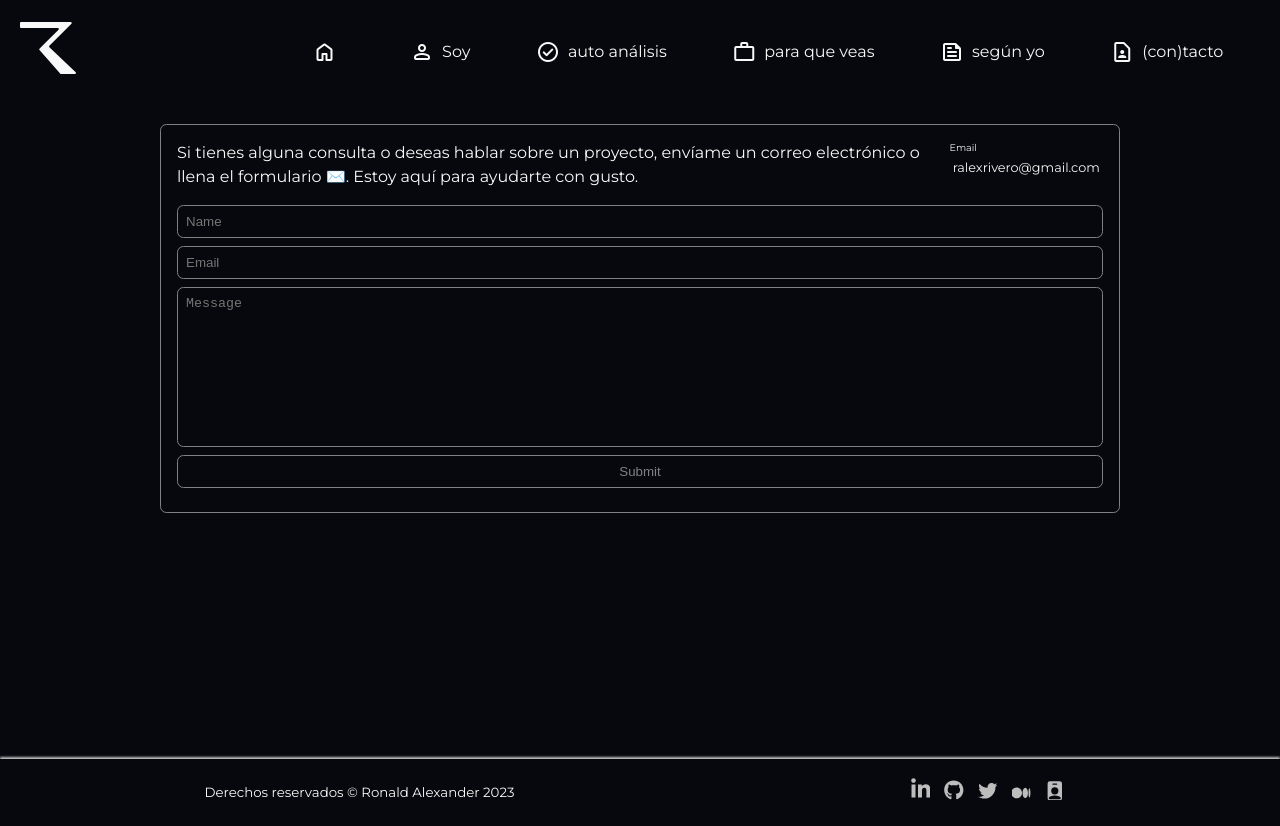
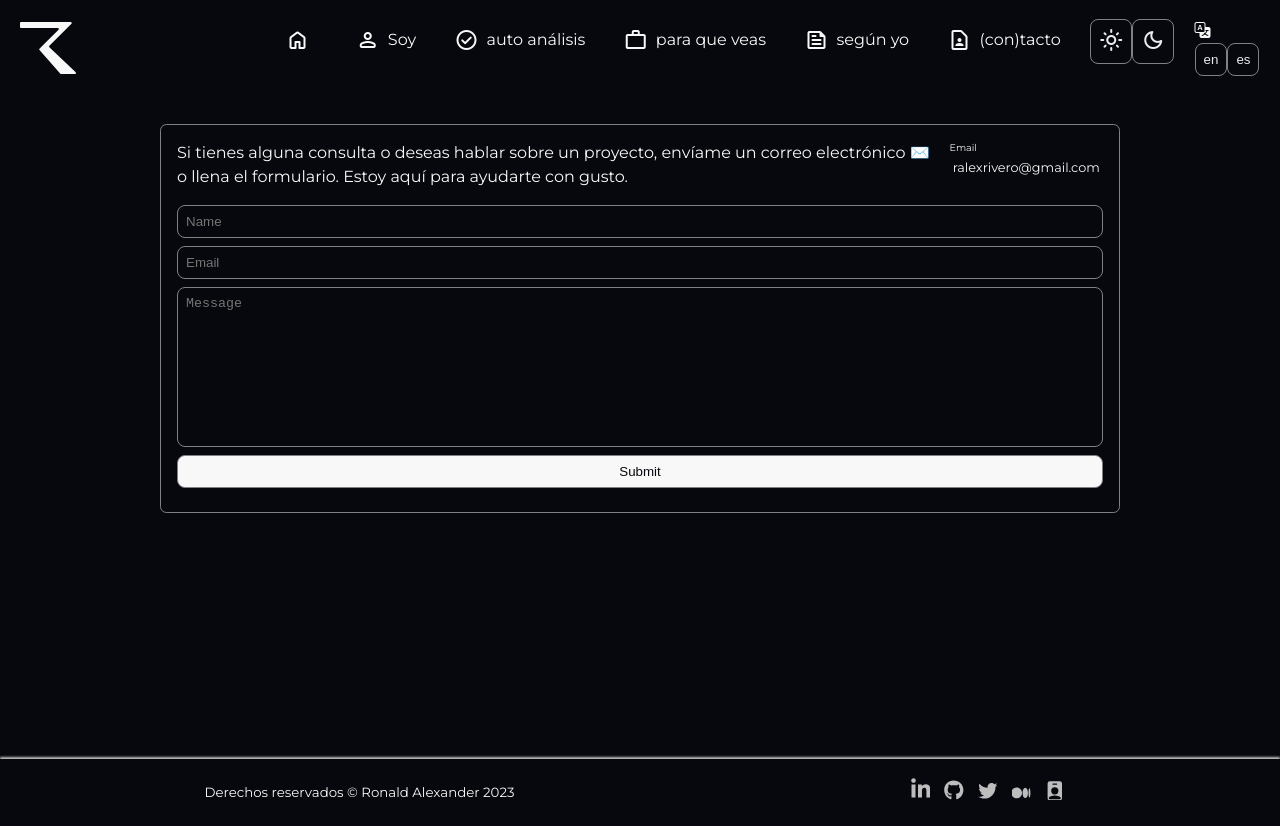
Before and after one commit to ralexrivero/ralex, a React (Vite) app: page /contact in a window 1280 px wide. Built offline with nearby package versions, Linux system fonts and the light colour scheme.

Commit message:
fix button experience and prepare the header for theme and lang

```diff
--- a/src/App.css
+++ b/src/App.css
@@ -33,6 +33,7 @@ ul {
 a {
   text-decoration: none;
 }
+
 
 .p-sm {
   padding: .5rem;
@@ -291,7 +292,7 @@ main {
 input, textarea, button {
   padding: .5rem;
   margin-bottom: .5rem;
-  border-radius: .4rem;
+  border-radius: .5rem;
   border: 1px solid #808185;
   background-color: #07080D;
   color: #eaebef;
@@ -342,7 +343,8 @@ textarea {
 
 .btn-contact-submit {
   cursor: pointer;
-  color: #808185;
+  background-color: #f8f8f8;
+  color: #07080d;
   transition: all .25s ease-in-out;
 }
 
@@ -351,18 +353,11 @@ textarea {
 }
 
 .btn-contact-submit:hover {
-  color: #cbff77;
   box-shadow: 1px 1px 4px #cbff77;
 }
 
 .btn-contact-submit:active {
-  background-color: #f8f8f8;
-  color: #07080d;
-}
 
-.btn-contact-submit-ready {
-  color: #f3f3f3;
-  transition: all .25s ease-in-out;
 }
 
 .contact-form-info {
@@ -381,31 +376,32 @@ textarea {
 }
 
 .contact-form-info p:nth-child(2) {
-  display: flex;
-  font-size: .6rem;
-  flex-direction: column;
+  display: none;
 }
 
-.link-email-text,
-.link-email-text:link,
-.link-email-text:visited {
+.contact-form-info p:first-child a,
+.contact-form-info p:first-child a:link,
+.contact-form-info p:first-child a:visited {
+  color: #f8f8f8;
   cursor: pointer;
-  color: #f8f8f8;
-  font-size: .8rem;
-  padding: .2rem;
+  transition: all .3s ease-in-out;
 }
 
-.link-email-text:hover {
+.contact-form-info p:first-child a:hover {
   color: #cbff77;
 }
 
-.link-email-text:active {
+.contact-form-info p:first-child a:active {
   outline: 1px dotted #f8f8f8;
   border-radius: .5rem;
 }
 
-.link-email-text:focus {
+.contact-form-info p:first-child a:focus {
   text-shadow: 1px 1px 2px rgba(255, 255, 255, 1);
+}
+
+.link-email-text {
+  display: none;
 }
 
 /**************************************
@@ -468,6 +464,35 @@ textarea {
     max-width: 960px;
   }
 
+  .contact-form-info p:nth-child(2) {
+    display: flex;
+    font-size: .6rem;
+    flex-direction: column;
+  }
+
+  .link-email-text,
+  .link-email-text:link,
+  .link-email-text:visited {
+    display: inline;
+    cursor: pointer;
+    color: #f8f8f8;
+    font-size: .8rem;
+    padding: .2rem;
+  }
+
+  .link-email-text:hover {
+    color: #cbff77;
+  }
+
+  .link-email-text:active {
+    outline: 1px dotted #f8f8f8;
+    border-radius: .5rem;
+  }
+
+  .link-email-text:focus {
+    text-shadow: 1px 1px 2px rgba(255, 255, 255, 1);
+  }
+
 }
 
 @media screen and (min-width: 880px) {
--- a/src/components/Contact.jsx
+++ b/src/components/Contact.jsx
@@ -18,7 +18,7 @@ const Contact = () => {
     <section className="section-contact">
       <form className="contact-form" onSubmit={handleSubmit}>
         <div className="contact-form-info">
-          <p>Si tienes alguna consulta o deseas hablar sobre un proyecto, envíame un correo electrónico o llena el formulario ✉️. Estoy aquí para ayudarte con gusto.</p>
+          <p>Si tienes alguna consulta o deseas hablar sobre un proyecto, envíame un <a className="link-email" href="mailto:ralexrivero@gmail.com" target="_blank">correo electrónico ✉️</a> o llena el formulario. Estoy aquí para ayudarte con gusto.</p>
           <p>Email<a className="link-email-text" href="mailto:ralexrivero@gmail.com" target="_blank">ralexrivero@gmail.com</a></p>
         </div>
         <input
--- a/src/components/Header.jsx
+++ b/src/components/Header.jsx
@@ -47,6 +47,25 @@ const Header = () => {
           <li>
             <Link to="/contact" className="nav-header-links" onClick={toggleMenu}><span className="material-symbols-rounded">contact_page</span>(con)tacto</Link>
           </li>
+          <li>
+            <div className="switch-mode-box">
+              <button className="light-mode-btn">
+                <span className="nav-icon material-symbols-rounded">light_mode</span>
+              </button>
+              <button className="dark-mode-btn">
+                <span className="nav-icon material-symbols-rounded">dark_mode</span>
+              </button>
+            </div>
+          </li>
+          <li>
+            <div className="lang">
+              <i className="lang-main-btn bi bi-translate"></i>
+              <div className="lang-group">
+                <button className="lang-btn lang-btn-active" onClick={() => i18n.changeLanguage("en")}>en</button>
+                <button className="lang-btn" onClick={() => i18n.changeLanguage("es")}>es</button>
+              </div>
+            </div>
+          </li>
         </ul>
       </nav>
     </header>
@@ -54,14 +73,3 @@ const Header = () => {
 }
 
 export default Header;
-
-
-{/*           <div className="theme">
-            <i className="theme-btn bi bi-brightness-high"></i>
-            <i className="theme-btn bi bi-moon"></i>
-          </div>
-          <i className="lang-main-btn bi bi-translate"></i>
-          <div className="lang-group">
-            <button className="lang-btn lang-btn-active">en</button>
-            <button className="lang-btn">es</button>
-          </div> */}
```
Also changed, not shown: src/components/Theme.jsx (deleted, +0 -14 lines).
